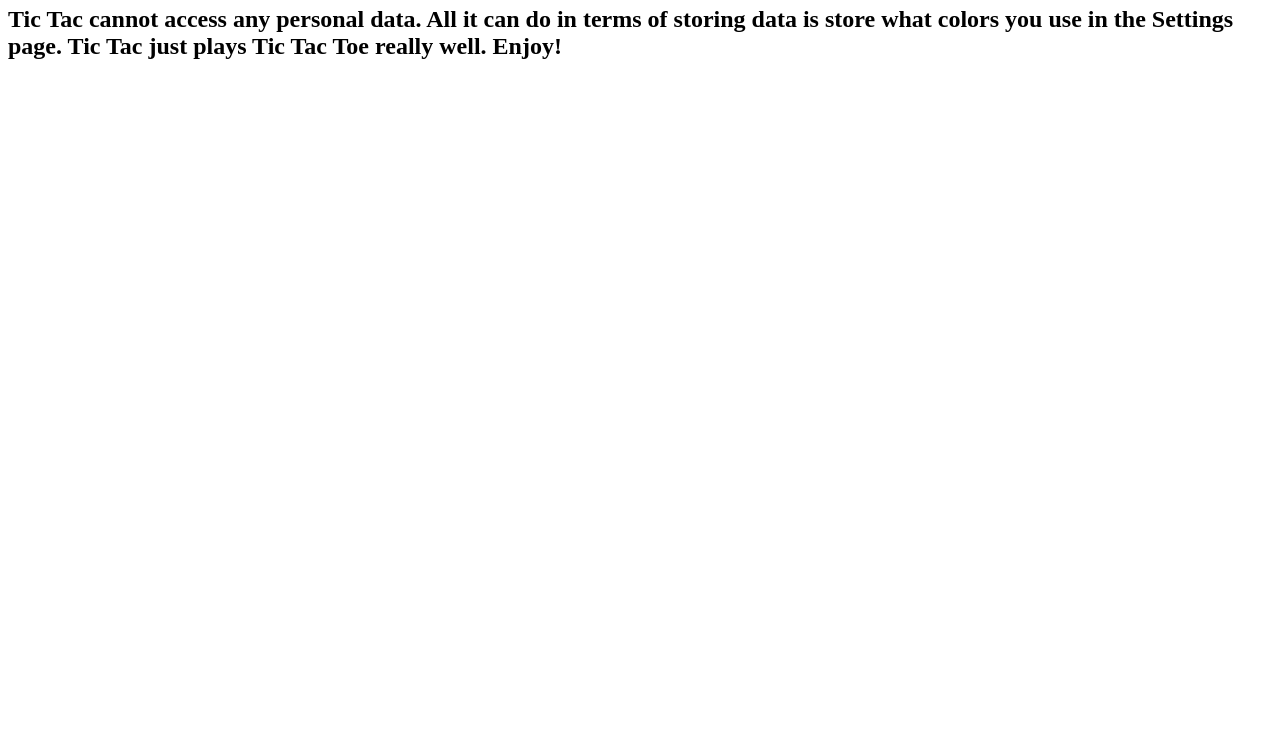
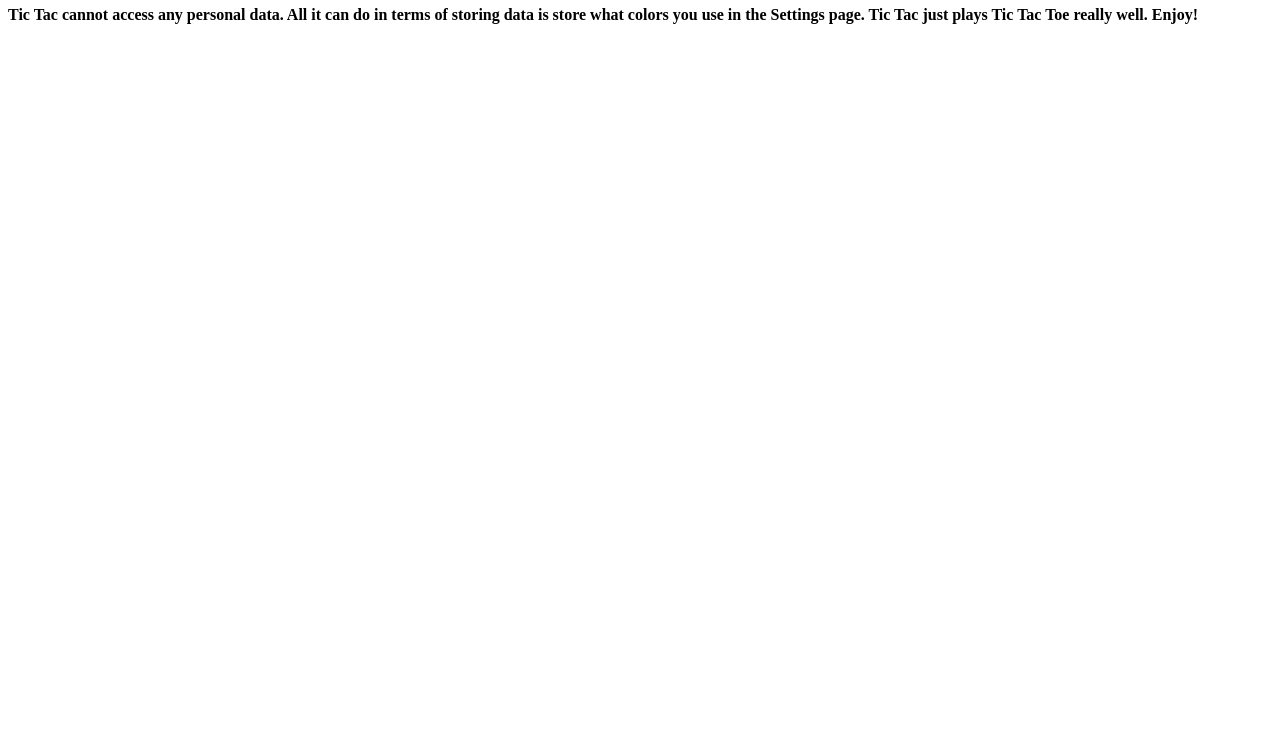
Before and after one commit to Wiykat07/wiykat07.github.io, a plain HTML site: page index.html in a window 1280 px wide. Shown: the part 60-800 px from the top of the page. Drawn offline with Linux system fonts and the light colour scheme.

Commit message:
Update index.html

```diff
--- a/index.html
+++ b/index.html
@@ -3,6 +3,6 @@
     <h1> Tic Tac Privacy Policy </h1>
   </head>
   <body>
-    <h2>Tic Tac cannot access any personal data. All it can do in terms of storing data is store what colors you use in the Settings page. Tic Tac just plays Tic Tac Toe really well. Enjoy! </h2>
+    <h4>Tic Tac cannot access any personal data. All it can do in terms of storing data is store what colors you use in the Settings page. Tic Tac just plays Tic Tac Toe really well. Enjoy! </h4>
   </body>
 </html>
```
